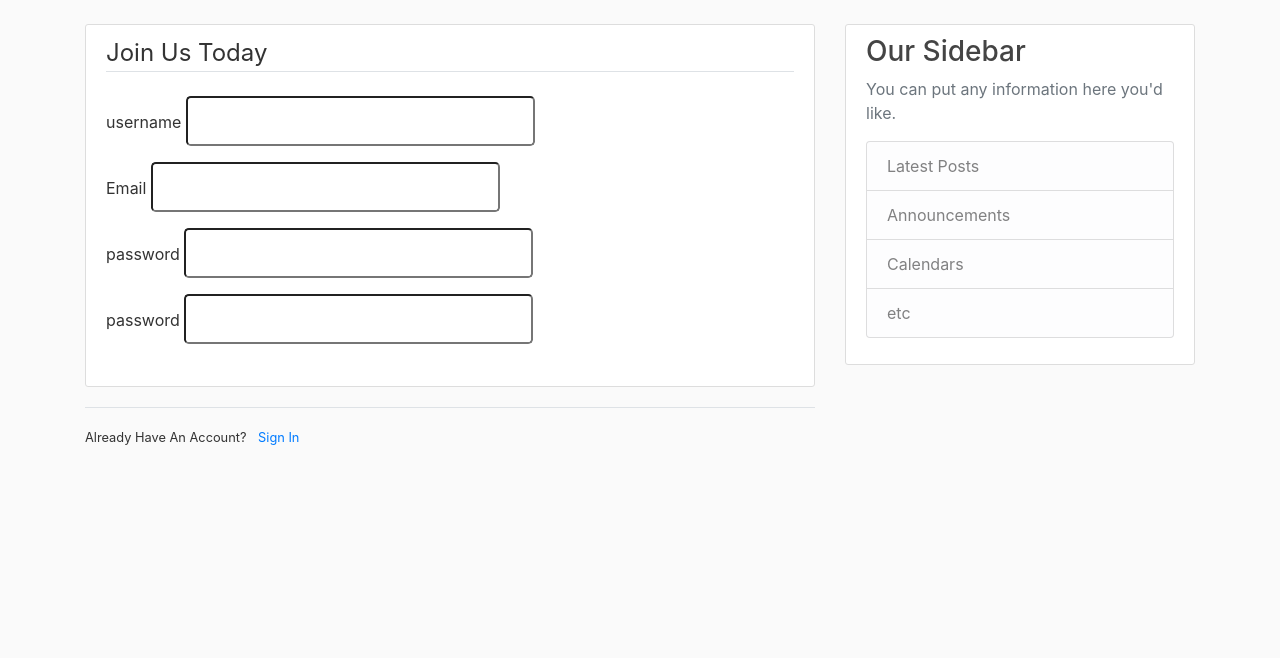
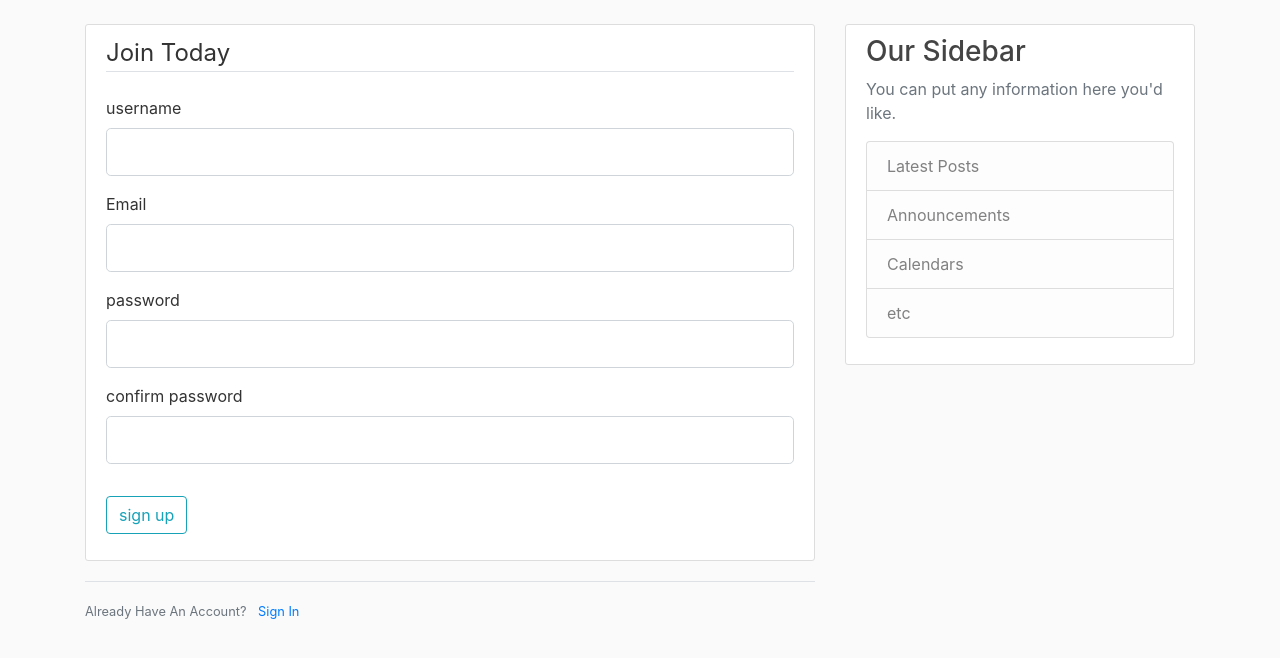
Before and after one commit to kirolloushany03/flask_webapp_v1, a Flask app: page /register in a window 1280 px wide. Shown: the part 56-714 px from the top of the page. Run offline with Flask 3, Linux system fonts and the light colour scheme; some libraries are stand-ins or nearby versions.

Commit message:
new update

```diff
--- a/flaskblog.py
+++ b/flaskblog.py
@@ -1,5 +1,5 @@
 #!/usr/bin/python3
-from flask import Flask, render_template, url_for
+from flask import Flask, render_template, url_for, flash, redirect
 from forms import RegistrationForm, Loginform
 
 app = Flask(__name__)
@@ -22,16 +22,19 @@ posts =[
 
 @app.route("/")
 @app.route("/home")
-def hello():
+def home():
     return render_template("home.html", posts=posts)
 
 @app.route("/about")
 def about():
     return render_template("about.html", title='Aboutpage')
 
-@app.route("/register")
+@app.route("/register", methods=['GET', 'POST'])
 def register():
     form = RegistrationForm()
+    if form.validate_on_submit():
+        flash(f'Account created for {form.username.data}!', 'success')
+        return redirect(url_for('home'))
     return render_template("register.html", title='Register', form=form)
 
 @app.route("/login")
--- a/forms.py
+++ b/forms.py
@@ -10,7 +10,7 @@ class RegistrationForm(FlaskForm):
                         validators=[DataRequired(), Email()])
     password= PasswordField('password',     #the password is called label
                             validators=[DataRequired()])
-    confirm_password= PasswordField('password',
+    confirm_password= PasswordField('confirm password',
                             validators=[DataRequired(), EqualTo('password')])
     submit = SubmitField('sign up')
 
--- a/templates/layout.html
+++ b/templates/layout.html
@@ -45,6 +45,15 @@
 	<main role="main" class="container">
 		<div class="row">
 			<div class="col-md-8">
+				{% with messages = get_flashed_messages(with_categories=true) %}
+					{% if messages %}
+						{% for category, message in messages %}
+							<div class="alert alert-{{ category }}">
+							{{ message }}
+							</div>
+						{% endfor %}
+					{% endif %}
+				{% endwith %}
 				{% block content %}{% endblock %}
 			</div>
 			<div class="col-md-4">
--- a/templates/register.html
+++ b/templates/register.html
@@ -1,32 +1,72 @@
 {% extends "layout.html" %}
 {% block content %}
 <div class="content-section">
-        <form method="post" action="">
-            {{ form.hidden_tag() }}  <!-- for security-->
+    <form method="POST" action="">
+        {{ form.hidden_tag() }}
         <fieldset class="form-group">
-                <legend class="border-bottom mb-4">Join Us Today</legend>
+            <legend class="border-bottom mb-4">Join Today</legend>
             <div class="form-group">
-                    {{ form.username.label(class="form-contorl-label") }}
-                    {{ form.username(class="form-contorl form-control-lg") }}
+                {{ form.username.label(class="form-control-label") }}
+
+                {% if form.username.errors %}
+                {{ form.username(class="form-control form-control-lg is-invalid") }}
+                <div class="invalid-feedback">
+                    {% for error in form.username.errors %}
+                    <span>{{ error }}</span>
+                    {% endfor %}
+                </div>
+                {% else %}
+                {{ form.username(class="form-control form-control-lg") }}
+                {% endif %}
             </div>
             <div class="form-group">
-                    {{ form.email.label(class="form-contorl-label") }}
-                    {{ form.email(class="form-contorl form-control-lg") }}
+                {{ form.email.label(class="form-control-label") }}
+                {% if form.email.errors %}
+                {{ form.email(class="form-control form-control-lg is-invalid") }}
+                <div class="invalid-feedback">
+                    {% for error in form.email.errors %}
+                    <span>{{ error }}</span>
+                    {% endfor %}
+                </div>
+                {% else %}
+                {{ form.email(class="form-control form-control-lg") }}
+                {% endif %}
             </div>
             <div class="form-group">
-                    {{ form.password.label(class="form-contorl-label") }}
-                    {{ form.password(class="form-contorl form-control-lg") }}
+                {{ form.password.label(class="form-control-label") }}
+                {% if form.password.errors %}
+                {{ form.password(class="form-control form-control-lg is-invalid") }}
+                <div class="invalid-feedback">
+                    {% for error in form.password.errors %}
+                    <span>{{ error }}</span>
+                    {% endfor %}
+                </div>
+                {% else %}
+                {{ form.password(class="form-control form-control-lg") }}
+                {% endif %}
             </div>
             <div class="form-group">
-                    {{ form.confirm_password.label(class="form-contorl-label") }}
-                    {{ form.confirm_password(class="form-contorl form-control-lg") }}
+                {{ form.confirm_password.label(class="form-control-label") }}
+                {% if form.confirm_password.errors %}
+                {{ form.confirm_password(class="form-control form-control-lg is-invalid") }}
+                <div class="invalid-feedback">
+                    {% for error in form.confirm_password.errors %}
+                    <span>{{ error }}</span>
+                    {% endfor %}
+                </div>
+                {% else %}
+                {{ form.confirm_password(class="form-control form-control-lg") }}
+                {% endif %}
             </div>
         </fieldset>
+        <div class="form-group">
+            {{ form.submit(class="btn btn-outline-info") }}
+        </div>
     </form>
 </div>
 <div class="border-top pt-3">
-        <small>
+    <small class="text-muted">
         Already Have An Account? <a class="ml-2" href="{{ url_for('login') }}">Sign In</a>
     </small>
 </div>
-{% endblock %}
+{% endblock content %}
```
Lines whose indentation alone changed are shown as unchanged.
